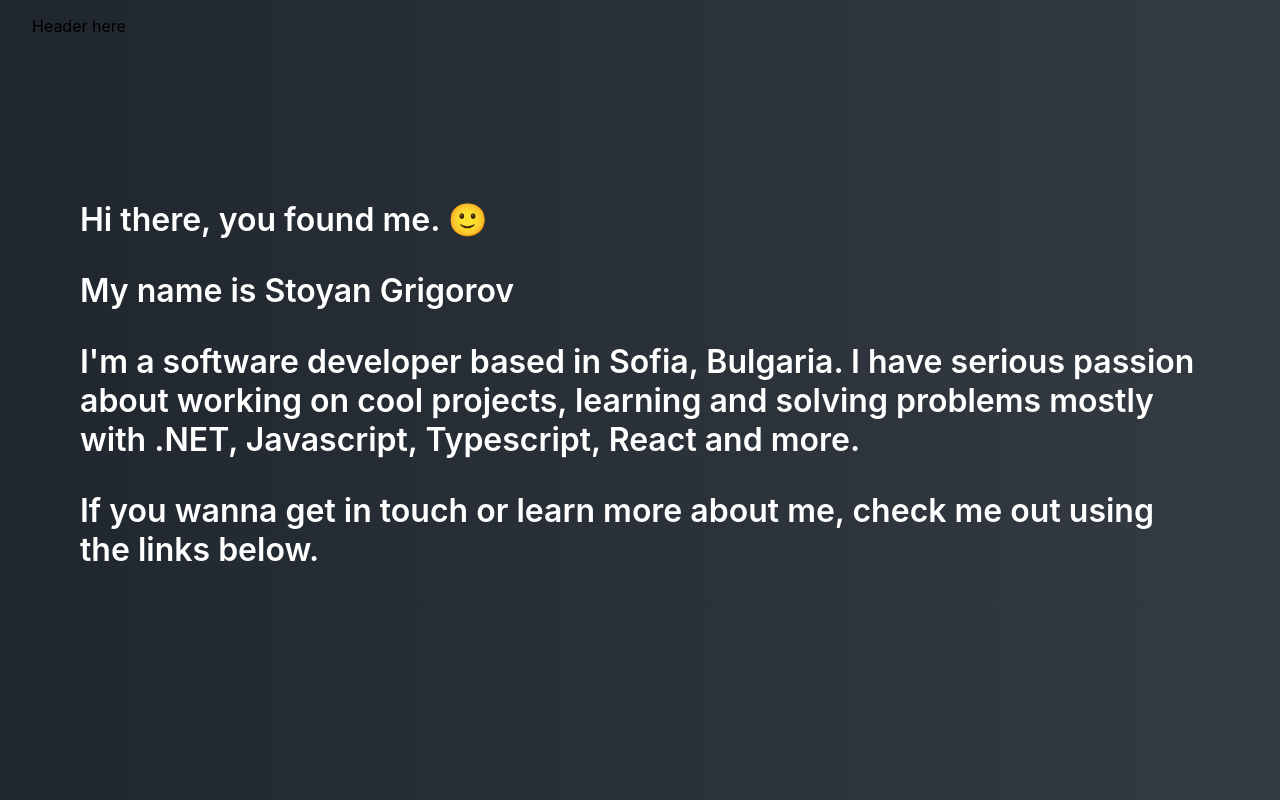
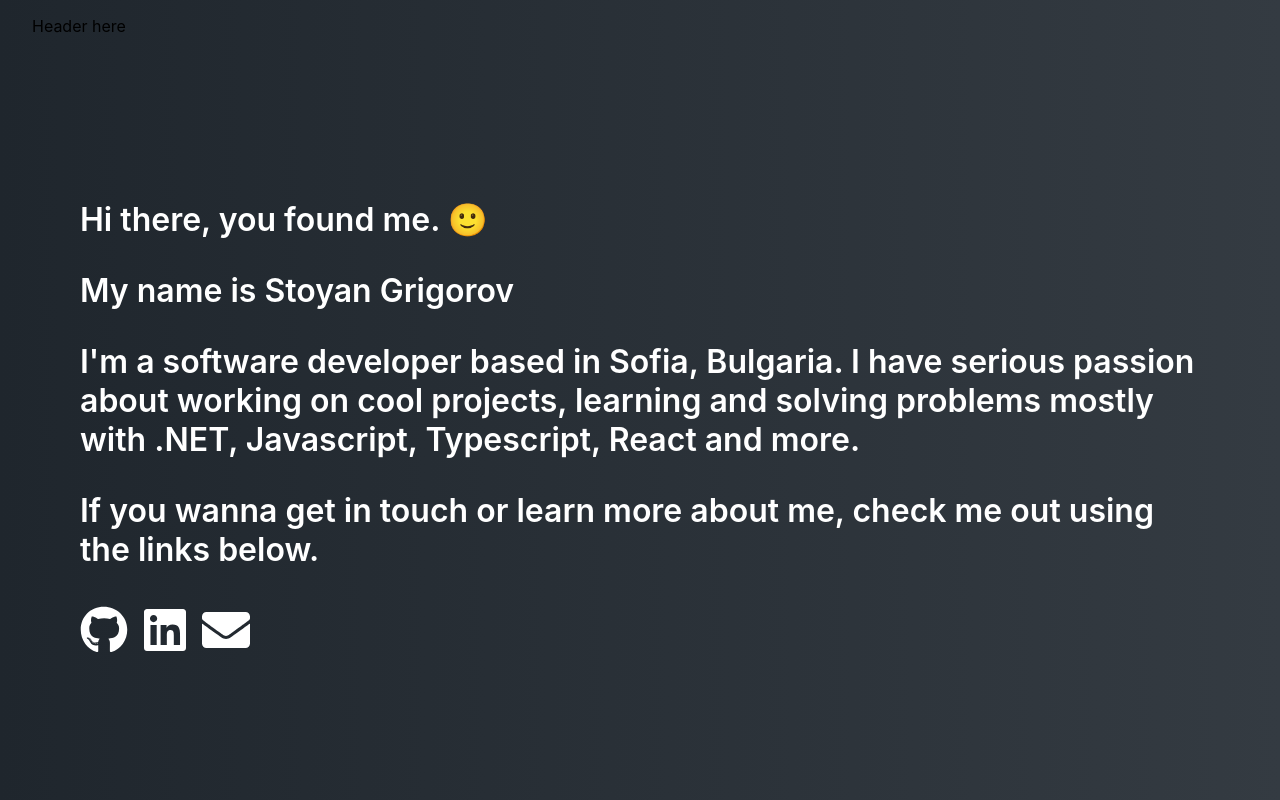
Before and after one commit to nayots/nayots, a React (Create React App) app in the folder portfolio/: page / in a window 1280 px wide. Built offline with nearby package versions, Linux system fonts and the light colour scheme.

Commit message:
👌 IMPROVE: formatted main content

```diff
--- a/portfolio/package.json
+++ b/portfolio/package.json
@@ -3,6 +3,10 @@
   "version": "0.1.0",
   "private": true,
   "dependencies": {
+    "@fortawesome/fontawesome-svg-core": "^1.2.28",
+    "@fortawesome/free-brands-svg-icons": "^5.13.0",
+    "@fortawesome/free-solid-svg-icons": "^5.13.0",
+    "@fortawesome/react-fontawesome": "^0.1.9",
     "@testing-library/jest-dom": "^4.2.4",
     "@testing-library/react": "^9.5.0",
     "@testing-library/user-event": "^7.2.1",
--- a/portfolio/src/components/splash/splash.module.scss
+++ b/portfolio/src/components/splash/splash.module.scss
@@ -2,4 +2,11 @@
   color: white;
   font-size: 2rem;
   font-weight: 600;
+  .links {
+    a {
+      color: inherit;
+      margin-right: 1rem;
+      font-size: 3rem;
+    }
+  }
 }
--- a/portfolio/src/components/splash/splash.tsx
+++ b/portfolio/src/components/splash/splash.tsx
@@ -1,6 +1,8 @@
 import React from "react";
 import styles from "./splash.module.scss";
-
+import { faGithub, faLinkedin } from "@fortawesome/free-brands-svg-icons";
+import { faEnvelope } from "@fortawesome/free-solid-svg-icons";
+import { FontAwesomeIcon } from "@fortawesome/react-fontawesome";
 export const Splash: React.FC<{}> = (props): JSX.Element => {
   return (
     <React.Fragment>
@@ -17,10 +19,31 @@ export const Splash: React.FC<{}> = (props): JSX.Element => {
             I'm a software developer based in Sofia, Bulgaria. I have serious
             passion about working on cool projects, learning and solving
             problems mostly with .NET, Javascript, Typescript, React and more.
-            <p>
-              If you wanna get in touch or learn more about me, check me out
-              using the links below.
-            </p>
+          </p>
+          <p>
+            If you wanna get in touch or learn more about me, check me out using
+            the links below.
+          </p>
+          <p className={styles.links}>
+            <a
+              title="Nayots GitHub"
+              href="https://github.com/nayots"
+              target="_blank"
+              rel="noopener noreferrer"
+            >
+              <FontAwesomeIcon icon={faGithub} />
+            </a>
+            <a
+              title="LinkedIn"
+              href="https://www.linkedin.com/in/grigorov-stoyan/"
+              target="_blank"
+              rel="noopener noreferrer"
+            >
+              <FontAwesomeIcon icon={faLinkedin} />
+            </a>
+            <a href="mailto: grigorov.stoyan@gmail.com?subject=Hi Stoyan">
+              <FontAwesomeIcon icon={faEnvelope} />
+            </a>
           </p>
         </section>
       </article>
```
Also changed, not shown: 1 other file (tests, documents, lock files or other folders).
